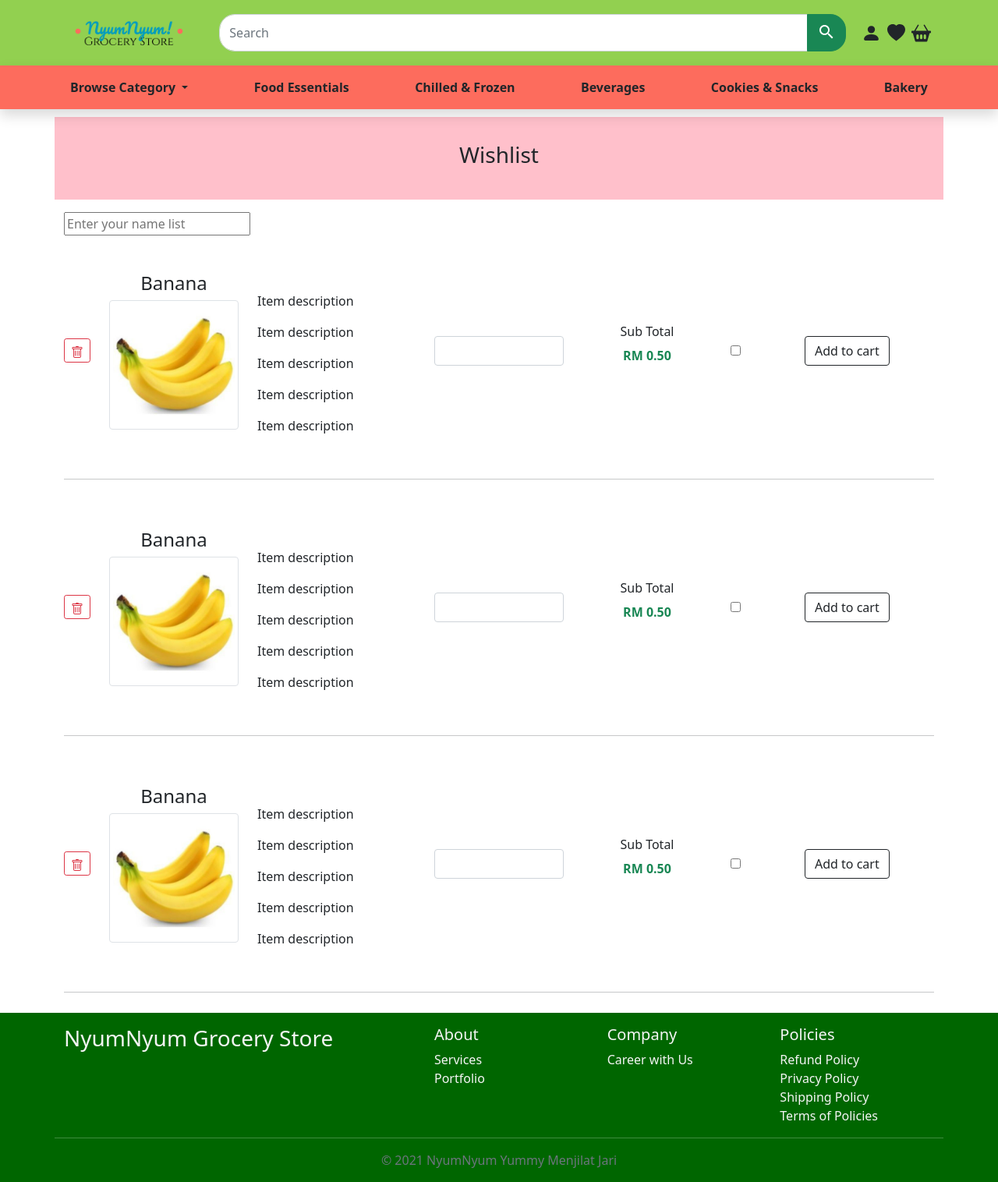
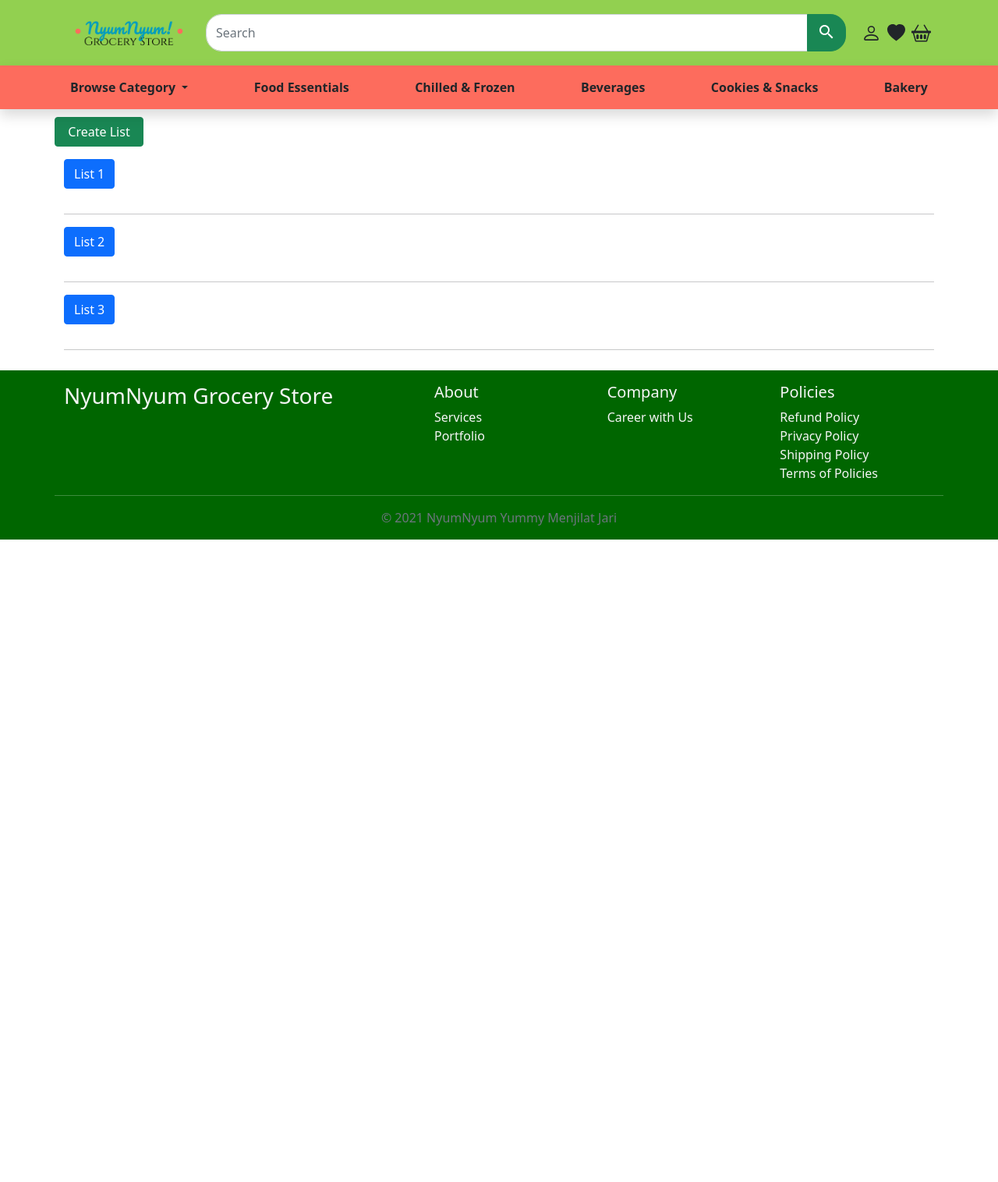
Before and after one commit to aimanaliff/online-grocery-shopping-system, a PHP site: page /src/list1.html in a window 1280 px wide. Shown: the whole page at 78% size. After the commit the page ends 692 px from the top, so only its background shows below. Run offline with PHP 8.4, Linux system fonts and the light colour scheme.

Commit message:
new design wishlist

```diff
--- a/src/list1.html
+++ b/src/list1.html
@@ -19,40 +19,46 @@
 
   <body>
     <header class="py-3" style="background-color: #92D050;">
-      <div class="container d-grid gap-3 align-items-center" style="grid-template-columns: 1fr 5fr;">
-        <a href="/index.html" class="navbar-brand">
+      <div class="container gap-3">
+          <div class="d-flex align-items-center flex-wrap flex-sm-nowrap justify-content-between">
+              <button class="btn btn-warning d-sm-none order-1" type="button" data-bs-toggle="collapse"
+                  data-bs-target="#categoriesToggle" aria-controls="categoriesToggle" aria-expanded="true"
+                  aria-label="Toggle navigation">
+                  <svg xmlns="http://www.w3.org/2000/svg" width="26" height="26" fill="currentColor"
+                      class="bi bi-list" viewBox="0 0 16 16">
+                      <path fill-rule="evenodd"
+                          d="M2.5 12a.5.5 0 0 1 .5-.5h10a.5.5 0 0 1 0 1H3a.5.5 0 0 1-.5-.5zm0-4a.5.5 0 0 1 .5-.5h10a.5.5 0 0 1 0 1H3a.5.5 0 0 1-.5-.5zm0-4a.5.5 0 0 1 .5-.5h10a.5.5 0 0 1 0 1H3a.5.5 0 0 1-.5-.5z" />
+                  </svg>
+              </button>
+
+              <a href="/index.html" class="navbar-brand order-2">
                   <img src="/img/nyumnyumlogo.png" alt="logo" width="150" class="mx-2">
               </a>
-        <div class="d-flex align-items-center">
-          <div class="input-group">
+
+              <div class="input-group order-4 order-sm-3">
                   <input type="search" class="form-control" placeholder="Search" aria-label="search"
                       aria-describedby="button-addon2" style="border-radius: 20px 0 0 20px;">
-            <button class="btn btn-success" type="button" id="button-addon2" style="border-radius: 0 20px 20px 0;"><span
-                class="material-icons pt-1">
+                  <button class="btn btn-success" type="button" id="button-addon2"
+                      style="border-radius: 0 20px 20px 0;"><span class="material-icons pt-1">
                           search
                       </span></button>
               </div>
 
-
-          <ul class="navbar-nav ms-3 mb-2 mb-md-0 d-flex flex-row">
+              <ul class="navbar-nav order-3 order-sm-4 ms-3 mb-2 mb-md-0 d-flex flex-row">
                   <li class="nav-item mx-1">
-              <a href="user.html" class="nav-link text-dark"><svg xmlns="http://www.w3.org/2000/svg" width="25"
-                  height="25" fill="currentColor" class="bi bi-person-fill" viewBox="0 0 16 16">
-                  <path d="M3 14s-1 0-1-1 1-4 6-4 6 3 6 4-1 1-1 1H3zm5-6a3 3 0 1 0 0-6 3 3 0 0 0 0 6z" />
+                      <a href="/src/user.html" class="nav-link text-dark"><svg xmlns="http://www.w3.org/2000/svg" width="25" height="25" fill="currentColor" class="bi bi-person" viewBox="0 0 16 16">
+                        <path d="M8 8a3 3 0 1 0 0-6 3 3 0 0 0 0 6zm2-3a2 2 0 1 1-4 0 2 2 0 0 1 4 0zm4 8c0 1-1 1-1 1H3s-1 0-1-1 1-4 6-4 6 3 6 4zm-1-.004c-.001-.246-.154-.986-.832-1.664C11.516 10.68 10.289 10 8 10c-2.29 0-3.516.68-4.168 1.332-.678.678-.83 1.418-.832 1.664h10z"/>
                       </svg></a>
                   </li>
                   <li class="nav-item mx-1">
-              <a href="list1.html" class="nav-link text-dark"><svg xmlns="http://www.w3.org/2000/svg" width="23"
-                  height="23" fill="currentColor" class="bi bi-heart-fill" viewBox="0 0 16 16">
-                  <path fill-rule="evenodd"
-                    d="M8 1.314C12.438-3.248 23.534 4.735 8 15-7.534 4.736 3.562-3.248 8 1.314z" />
+                      <a href="/src/list1.html" class="nav-link text-dark"><svg xmlns="http://www.w3.org/2000/svg" width="23" height="23" fill="currentColor" class="bi bi-heart-fill" viewBox="0 0 16 16">
+                        <path fill-rule="evenodd" d="M8 1.314C12.438-3.248 23.534 4.735 8 15-7.534 4.736 3.562-3.248 8 1.314z"/>
                       </svg></a>
                   </li>
                   <li class="nav-item mx-1">
-              <a href="cart.html" class="nav-link text-dark"><svg xmlns="http://www.w3.org/2000/svg" width="25"
-                  height="25" fill="currentColor" class="bi bi-basket2-fill" viewBox="0 0 16 16">
-                  <path
-                    d="M5.929 1.757a.5.5 0 1 0-.858-.514L2.217 6H.5a.5.5 0 0 0-.5.5v1a.5.5 0 0 0 .5.5h.623l1.844 6.456A.75.75 0 0 0 3.69 15h8.622a.75.75 0 0 0 .722-.544L14.877 8h.623a.5.5 0 0 0 .5-.5v-1a.5.5 0 0 0-.5-.5h-1.717L10.93 1.243a.5.5 0 1 0-.858.514L12.617 6H3.383L5.93 1.757zM4 10a1 1 0 0 1 2 0v2a1 1 0 1 1-2 0v-2zm3 0a1 1 0 0 1 2 0v2a1 1 0 1 1-2 0v-2zm4-1a1 1 0 0 1 1 1v2a1 1 0 1 1-2 0v-2a1 1 0 0 1 1-1z" />
+                      <a href="/src/cart.html" class="nav-link text-dark"><svg xmlns="http://www.w3.org/2000/svg" width="25" height="25" fill="currentColor" class="bi bi-basket2" viewBox="0 0 16 16">
+                        <path d="M4 10a1 1 0 0 1 2 0v2a1 1 0 0 1-2 0v-2zm3 0a1 1 0 0 1 2 0v2a1 1 0 0 1-2 0v-2zm3 0a1 1 0 1 1 2 0v2a1 1 0 0 1-2 0v-2z"/>
+                        <path d="M5.757 1.071a.5.5 0 0 1 .172.686L3.383 6h9.234L10.07 1.757a.5.5 0 1 1 .858-.514L13.783 6H15.5a.5.5 0 0 1 .5.5v1a.5.5 0 0 1-.5.5h-.623l-1.844 6.456a.75.75 0 0 1-.722.544H3.69a.75.75 0 0 1-.722-.544L1.123 8H.5a.5.5 0 0 1-.5-.5v-1A.5.5 0 0 1 .5 6h1.717L5.07 1.243a.5.5 0 0 1 .686-.172zM2.163 8l1.714 6h8.246l1.714-6H2.163z"/>
                       </svg></a>
                   </li>
               </ul>
@@ -69,13 +75,16 @@
               <div class="modal-body signin_modal">
                   <ul class="nav nav-tabs tab" id="myTab" role="tablist">
                       <li class="nav-item1">
-                <a class="nav-link " id="home-tab" data-bs-toggle="tab" data-bs-target="#signin" href="#signin"
-                  type="button" role="tab" aria-controls="home" aria-selected="true">Sign In</a>
+                          <a class="nav-link " id="home-tab" data-bs-toggle="tab" data-bs-target="#signin"
+                              href="#signin" type="button" role="tab" aria-controls="home" aria-selected="true">Sign
+                              In</a>
                       </li>
                       <li class="nav-item1" role="presentation">
-                <a class="nav-link" id="profile-tab" data-bs-toggle="tab" data-bs-target="#signup" href="#signup"
-                  type="button" role="tab" aria-controls="profile" aria-selected="false">Sign Up</a>
+                          <a class="nav-link" id="profile-tab" data-bs-toggle="tab" data-bs-target="#signup"
+                              href="#signup" type="button" role="tab" aria-controls="profile"
+                              aria-selected="false">Sign Up</a>
                       </li>
+
                   </ul>
 
                   <div class="social-login">
@@ -93,11 +102,12 @@
                           <form>
 
                               <div class="mb-3">
-                    <input type="email" class="form-control" id="exampleInputEmail1" aria-describedby="emailHelp"
-                      placeholder="Email">
+                                  <input type="email" class="form-control" id="exampleInputEmail1"
+                                      aria-describedby="emailHelp" placeholder="Email">
                               </div>
                               <div class="mb-3">
-                    <input type="password" class="form-control" id="exampleInputPassword1" placeholder="Password">
+                                  <input type="password" class="form-control" id="exampleInputPassword1"
+                                      placeholder="Password">
                               </div>
                               <button type="submit" class="btn btn-primary btn-block">Login</button>
                           </form>
@@ -105,8 +115,8 @@
                               <a href="#">Forgot your password ?</a>
                           </p>
                           <p class="signin_link">Don't have an Account ?
-                  <a id="profile-tab" data-bs-toggle="tab" data-bs-target="#signup" href="#signup" type="button"
-                    role="tab" aria-controls="profile" aria-selected="false">Sign Up</a>
+                              <a id="profile-tab" data-bs-toggle="tab" data-bs-target="#signup" href="#signup"
+                                  type="button" role="tab" aria-controls="profile" aria-selected="false">Sign Up</a>
                           </p>
 
 
@@ -114,21 +124,22 @@
                       <div class="tab-pane fade" id="signup" role="tabpanel" aria-labelledby="profile-tab">
                           <form>
                               <div class="mb-3">
-                    <input type="text" class="form-control" id="exampleInputText1" aria-describedby="textHelp"
-                      placeholder="Username">
+                                  <input type="text" class="form-control" id="exampleInputText1"
+                                      aria-describedby="textHelp" placeholder="Username">
                               </div>
                               <div class="mb-3">
-                    <input type="email" class="form-control" id="exampleInputEmail1" aria-describedby="emailHelp"
-                      placeholder="Email">
+                                  <input type="email" class="form-control" id="exampleInputEmail1"
+                                      aria-describedby="emailHelp" placeholder="Email">
                               </div>
                               <div class="mb-3">
-                    <input type="password" class="form-control" id="exampleInputPassword1" placeholder="Password">
+                                  <input type="password" class="form-control" id="exampleInputPassword1"
+                                      placeholder="Password">
                               </div>
                               <button type="submit" class="btn btn-primary btn-block">Create An Account</button>
                           </form>
                           <p class="signin_link">Already have an Account ?
-                  <a id="home-tab" data-bs-toggle="tab" data-bs-target="#signin" href="#signin" type="button" role="tab"
-                    aria-controls="home" aria-selected="true">Sign In</a>
+                              <a id="home-tab" data-bs-toggle="tab" data-bs-target="#signin" href="#signin"
+                                  type="button" role="tab" aria-controls="home" aria-selected="true">Sign In</a>
                           </p>
 
                       </div>
@@ -143,10 +154,10 @@
           </div>
       </div>
   </div>
-    </header>
 
-    <nav class="navbar sticky-top navbar-expand-sm d-none d-sm-block shadow py-2 justify-content-center"
+  <nav class="navbar sticky-top navbar-expand-sm shadow py-2 justify-content-center"
       style="background-color: #FD6C5D;">
+      <div class="collapse navbar-collapse" id="categoriesToggle">
           <div class="container">
               <ul class="navbar-nav mb-2 mb-md-0 w-100 justify-content-between next" style="font-weight: bold;">
                   <li class="nav-item dropdown active1">
@@ -162,27 +173,53 @@
                           <li><a class="dropdown-item" href="#">Dairy & Cheese</a></li>
                       </ul>
                   </li>
-          <li class="nav-item"><a href="products.html" class="nav-link text-dark">Food Essentials</a></li>
+                  <li class="nav-item"><a href="/src/products.html" class="nav-link text-dark">Food Essentials</a></li>
                   <li class="nav-item"><a href="#" class="nav-link text-dark">Chilled & Frozen</a></li>
                   <li class="nav-item"><a href="#" class="nav-link text-dark">Beverages</a></li>
                   <li class="nav-item"><a href="#" class="nav-link text-dark">Cookies & Snacks</a></li>
                   <li class="nav-item"><a href="#" class="nav-link text-dark">Bakery</a></li>
               </ul>
           </div>
+      </div>
   </nav>
 
     <div style="max-width: 1300px; margin: 0 auto; padding: 10px; background-color: white;">
       <div class="container">
-        <div class="row" style="background-color:  #FFC0CB;">
-          <p>
-            <h3 style="text-align: center;" class="py-3 rounded-3">Wishlist</h3>
-          </p>
+        <div class="row">
+            <button id="buttonmodal" type="button" class="btn btn-success" data-bs-toggle="modal" data-bs-target="#staticBackdrop" style="width: 10%; justify-content: center;
+            text-align: center;">
+                Create List
+              </button>
+
+              <!-- Modal -->
+              <div class="modal fade" id="staticBackdrop" data-bs-backdrop="static" data-bs-keyboard="false" tabindex="-1" aria-labelledby="staticBackdropLabel" aria-hidden="true">
+                <div class="modal-dialog modal-dialog-centered">
+                  <div class="modal-content">
+                    <div class="modal-header">
+                      <h5 class="modal-title" id="staticBackdropLabel">List Name</h5>
+                      <button type="button" class="btn-close" data-bs-dismiss="modal" aria-label="Close"></button>
                     </div>
-        <div class="row justify-content-start mt-3">
-          <div class="col-4">
-            <input type="text" placeholder="Enter your name list">
+                    <div class="modal-body">
+                      <input type="text" placeholder="Add a name">
+                    </div>
+                    <div class="modal-footer">
+                      <button type="button" class="btn btn-secondary" data-bs-dismiss="modal">Close</button>
+                      <button type="button" class="btn btn-primary">Save</button>
                     </div>
                   </div>
+                </div>
+              </div>
+            </div>
+        <div class="row align-items-center mt-3">
+          <div class="col align-self-center">
+            <p>
+                <a class="btn btn-primary" data-bs-toggle="collapse" href="#collapseExample" role="button" aria-expanded="false" aria-controls="collapseExample">
+                  List 1
+                </a>
+            </p>
+
+            <div class="collapse" id="collapseExample">
+                <div class="card card-body">
                     <div class="row py-xxl-5 py-sm-4 align-items-center">
                         <div class="col-sm-auto align-self-center py-2 mx-sm-auto">
                             <button type="button" class="btn btn-outline-danger btn-sm">
@@ -221,7 +258,10 @@
                           <button type="button" class="btn btn-outline-dark">Add to cart</button>
                         </div>
                     </div>
-      <hr>
+                </div>
+              </div>
+              <div class="collapse" id="collapseExample">
+                <div class="card card-body">
                     <div class="row py-xxl-5 py-sm-4 align-items-center">
                         <div class="col-sm-auto align-self-center py-2 mx-sm-auto">
                             <button type="button" class="btn btn-outline-danger btn-sm">
@@ -232,8 +272,8 @@
                             </button>
                         </div>
                         <div class="col-2">
-            <h4 style="text-align: center;">Banana</h4>
-            <img src="/imgfood/fruits/banana.jpg" class="img-thumbnail" alt="">
+                            <h4 style="text-align: center;">Apple</h4>
+                            <img src="/imgfood/fruits/apple.jpg" class="img-thumbnail" alt="">
                         </div>
                         <div class="col align-self-center mt-5">
                             <div>
@@ -260,7 +300,22 @@
                           <button type="button" class="btn btn-outline-dark">Add to cart</button>
                         </div>
                     </div>
+                </div>
+              </div>
+
+          </div>
+      </div>
       <hr>
+      <div class="row align-items-center mt-3">
+        <div class="col align-self-center">
+          <p>
+              <a class="btn btn-primary" data-bs-toggle="collapse" href="#collapseExample2" role="button" aria-expanded="false" aria-controls="collapseExample2">
+                List 2
+              </a>
+          </p>
+
+          <div class="collapse" id="collapseExample2">
+              <div class="card card-body">
                   <div class="row py-xxl-5 py-sm-4 align-items-center">
                       <div class="col-sm-auto align-self-center py-2 mx-sm-auto">
                           <button type="button" class="btn btn-outline-danger btn-sm">
@@ -271,8 +326,104 @@
                           </button>
                       </div>
                       <div class="col-2">
-          <h4 style="text-align: center;">Banana</h4>
-          <img src="/imgfood/fruits/banana.jpg" class="img-thumbnail" alt="">
+                          <h4 style="text-align: center;">KitKat</h4>
+                          <img src="/imgfood/chocolate/kitkat.jpeg" class="img-thumbnail" alt="">
+                      </div>
+                      <div class="col align-self-center mt-5">
+                          <div>
+                              <p class="fw-normal">Item description</p>
+                              <p class="fw-normal">Item description</p>
+                              <p class="fw-normal">Item description</p>
+                              <p class="fw-normal">Item description</p>
+                              <p class="fw-normal">Item description</p>
+                          </div>
+                      </div>
+                      <div class="col-2">
+                          <input type="number" class="form-control" id="inputQuantity">
+                      </div>
+                      <div class="col-2 align-self-center">
+                          <div>
+                              <h6 class="text-center">Sub Total</h6>
+                              <p class="text-center text-success fw-bold">RM 1.50</p>
+                          </div>
+                      </div>
+                      <div class="col-1 align-self-center">
+                          <input type="checkbox" name="" id="" class="">
+                      </div>
+                      <div class="col-2">
+                        <button type="button" class="btn btn-outline-dark">Add to cart</button>
+                      </div>
+                  </div>
+              </div>
+            </div>
+            <div class="collapse" id="collapseExample2">
+                <div class="card card-body">
+                    <div class="row py-xxl-5 py-sm-4 align-items-center">
+                        <div class="col-sm-auto align-self-center py-2 mx-sm-auto">
+                            <button type="button" class="btn btn-outline-danger btn-sm">
+                              <svg xmlns="http://www.w3.org/2000/svg" width="16" height="16" fill="currentColor" class="bi bi-trash" viewBox="0 0 16 16">
+                                <path d="M5.5 5.5A.5.5 0 0 1 6 6v6a.5.5 0 0 1-1 0V6a.5.5 0 0 1 .5-.5zm2.5 0a.5.5 0 0 1 .5.5v6a.5.5 0 0 1-1 0V6a.5.5 0 0 1 .5-.5zm3 .5a.5.5 0 0 0-1 0v6a.5.5 0 0 0 1 0V6z"/>
+                                <path fill-rule="evenodd" d="M14.5 3a1 1 0 0 1-1 1H13v9a2 2 0 0 1-2 2H5a2 2 0 0 1-2-2V4h-.5a1 1 0 0 1-1-1V2a1 1 0 0 1 1-1H6a1 1 0 0 1 1-1h2a1 1 0 0 1 1 1h3.5a1 1 0 0 1 1 1v1zM4.118 4 4 4.059V13a1 1 0 0 0 1 1h6a1 1 0 0 0 1-1V4.059L11.882 4H4.118zM2.5 3V2h11v1h-11z"/>
+                              </svg>
+                            </button>
+                        </div>
+                        <div class="col-2">
+                            <h4 style="text-align: center;">Daim</h4>
+                            <img src="/imgfood/chocolate/daim.jpeg" class="img-thumbnail" alt="">
+                        </div>
+                        <div class="col align-self-center mt-5">
+                            <div>
+                                <p class="fw-normal">Item description</p>
+                                <p class="fw-normal">Item description</p>
+                                <p class="fw-normal">Item description</p>
+                                <p class="fw-normal">Item description</p>
+                                <p class="fw-normal">Item description</p>
+                            </div>
+                        </div>
+                        <div class="col-2">
+                            <input type="number" class="form-control" id="inputQuantity">
+                        </div>
+                        <div class="col-2 align-self-center">
+                            <div>
+                                <h6 class="text-center">Sub Total</h6>
+                                <p class="text-center text-success fw-bold">RM 10.00</p>
+                            </div>
+                        </div>
+                        <div class="col-1 align-self-center">
+                            <input type="checkbox" name="" id="" class="">
+                        </div>
+                        <div class="col-2">
+                          <button type="button" class="btn btn-outline-dark">Add to cart</button>
+                        </div>
+                    </div>
+                </div>
+              </div>
+
+        </div>
+    </div>
+    <hr>
+    <div class="row align-items-center mt-3">
+        <div class="col align-self-center">
+          <p>
+              <a class="btn btn-primary" data-bs-toggle="collapse" href="#collapseExample3" role="button" aria-expanded="false" aria-controls="collapseExample3">
+                List 3
+              </a>
+          </p>
+
+          <div class="collapse" id="collapseExample3">
+              <div class="card card-body">
+                  <div class="row py-xxl-5 py-sm-4 align-items-center">
+                      <div class="col-sm-auto align-self-center py-2 mx-sm-auto">
+                          <button type="button" class="btn btn-outline-danger btn-sm">
+                            <svg xmlns="http://www.w3.org/2000/svg" width="16" height="16" fill="currentColor" class="bi bi-trash" viewBox="0 0 16 16">
+                              <path d="M5.5 5.5A.5.5 0 0 1 6 6v6a.5.5 0 0 1-1 0V6a.5.5 0 0 1 .5-.5zm2.5 0a.5.5 0 0 1 .5.5v6a.5.5 0 0 1-1 0V6a.5.5 0 0 1 .5-.5zm3 .5a.5.5 0 0 0-1 0v6a.5.5 0 0 0 1 0V6z"/>
+                              <path fill-rule="evenodd" d="M14.5 3a1 1 0 0 1-1 1H13v9a2 2 0 0 1-2 2H5a2 2 0 0 1-2-2V4h-.5a1 1 0 0 1-1-1V2a1 1 0 0 1 1-1H6a1 1 0 0 1 1-1h2a1 1 0 0 1 1 1h3.5a1 1 0 0 1 1 1v1zM4.118 4 4 4.059V13a1 1 0 0 0 1 1h6a1 1 0 0 0 1-1V4.059L11.882 4H4.118zM2.5 3V2h11v1h-11z"/>
+                            </svg>
+                          </button>
+                      </div>
+                      <div class="col-2">
+                          <h4 style="text-align: center;">Broccoli</h4>
+                          <img src="/imgfood/vegetables/BROCCOLI.jpg" class="img-thumbnail" alt="">
                       </div>
                       <div class="col align-self-center mt-5">
                           <div>
@@ -297,6 +448,10 @@
                       </div>
                       <div class="col-2">
                         <button type="button" class="btn btn-outline-dark">Add to cart</button>
+                      </div>
+                  </div>
+              </div>
+            </div>
         </div>
     </div>
     <hr>
```
Also changed, not shown: nyumstyle.css (+11 -73 lines). Lines whose indentation alone changed are shown as unchanged.
